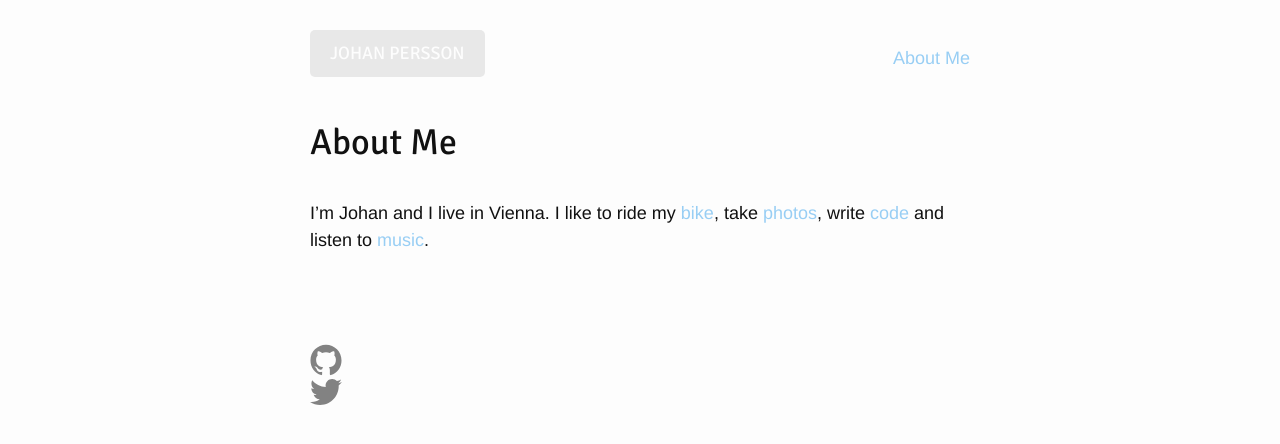
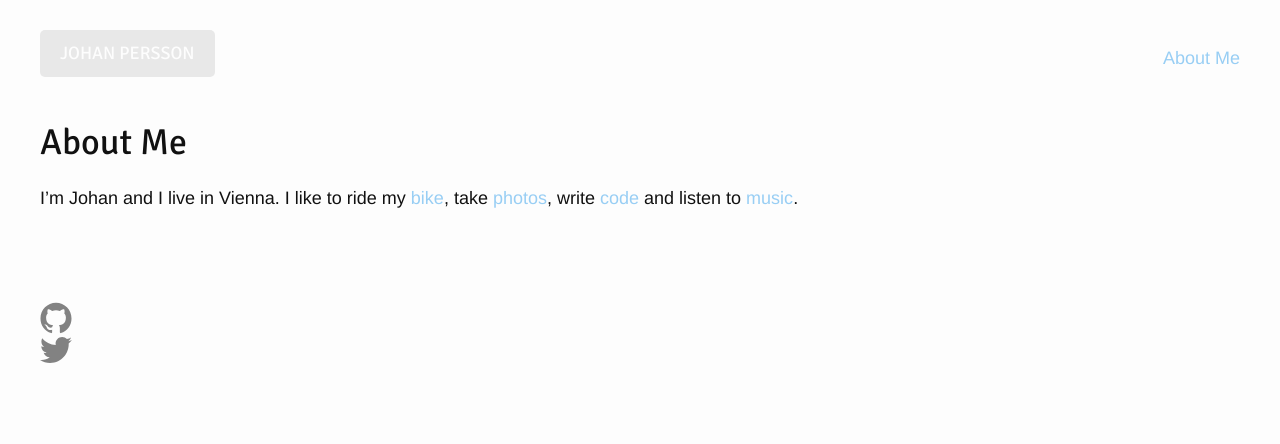
Before and after one commit to jpersson/jpersson.github.io, a Jekyll site: the page built from about.md, in a window 1280 px wide. Shown: the top 444 px of the page. Built offline with Jekyll 4.4.1, drawn with Linux system fonts in a browser that asks for light colours.

Commit message:
design changes
more focus on the picture, removed the location for now

```diff
--- a/_includes/photo.html
+++ b/_includes/photo.html
@@ -6,7 +6,7 @@
 	{% else %}
 	<img class="photo-img" src="{{ include.photo_url }}">
 	{% endif %}
-    {% if include.photo_position %}
+    {% if false %}
 	<a href="http://www.google.com/maps/place/{{include.photo_position}}">
 		<img class="photo-map" 			         			    src="https://maps.googleapis.com/maps/api/staticmap?center={{include.photo_position}}&scale=2&zoom=14&size=718x150&maptype=roadmap
 &markers=markers=color:red%7Clabel:%7C{{include.photo_position}}">
--- a/_sass/_base.scss
+++ b/_sass/_base.scss
@@ -164,20 +164,23 @@ pre {
  * Wrapper
  */
 .wrapper {
-    max-width: -webkit-calc(#{$content-width} - (#{$spacing-unit} * 2));
-    max-width:         calc(#{$content-width} - (#{$spacing-unit} * 2));
-    margin-right: auto;
-    margin-left: auto;
-    padding-right: $spacing-unit;
-    padding-left: $spacing-unit;
+//    max-width: -webkit-calc(#{$content-width} - (#{$spacing-unit} * 2));
+//    max-width:         calc(#{$content-width} - (#{$spacing-unit} * 2));
+	max-width: 100%;
+//    padding-right: $spacing-unit;
+//    padding-left: $spacing-unit;
     @extend %clearfix;
 
     @include media-query($on-laptop) {
         max-width: -webkit-calc(#{$content-width} - (#{$spacing-unit}));
         max-width:         calc(#{$content-width} - (#{$spacing-unit}));
-        padding-right: $spacing-unit / 2;
-        padding-left: $spacing-unit / 2;
     }
+
+    @include media-query($max-width) {
+		max-width: $max-width;
+	    margin-right: auto;
+	    margin-left: auto;
+	}
 }
 
 
--- a/_sass/_layout.scss
+++ b/_sass/_layout.scss
@@ -226,7 +226,7 @@
  * Posts
  */
 .post-header {
-    margin-bottom: $spacing-unit;
+    margin-bottom: 0px;
 	margin-left: $content-margin;
 	margin-right: $content-margin;
 }
@@ -280,11 +280,11 @@
 	.photo {
 		position: relative;
 		margin-top: 10px;
-		border-radius: 1px;
-		padding: 10px;
-		background-color: white;
-		border: 1px solid $grey-color-lighter;
-		box-shadow: 3px 3px 2px 0px $grey-color-lightest;
+//		border-radius: 1px;
+//		padding: 10px;
+//		background-color: white;
+//		border: 1px solid $grey-color-lighter;
+//		box-shadow: 3px 3px 2px 0px $grey-color-lightest;
 	}
 
 	.photo-map {
@@ -301,9 +301,10 @@
 	}
 
 	.photo-img {
-
+/*
 		border-top-right-radius: 1px;
 		border-top-left-radius: 1px;
+*/
 	}
 
 	img {
@@ -322,7 +323,7 @@
 	float: right;
 	position:absolute;
 	top:18px;
-	right:5px;
+	right:0px;
 	text-align: right;
 }
 
@@ -340,4 +341,5 @@
 	padding-left: 10px;
 	padding-right: 10px;
 	margin: 5px;
+	margin-right: 0px;
 }
--- a/css/main.scss
+++ b/css/main.scss
@@ -29,6 +29,8 @@ $content-width:    800px;
 $on-palm:          500px;
 $on-laptop:        800px;
 
+$max-width:		   1200px;
+
 
 
 // Using media queries with like this:
--- a/index.html
+++ b/index.html
@@ -27,7 +27,7 @@ layout: default
       </li>
     {% endfor %}
   </ul>
-
+<!--
   <div class="pagination">
     {% if paginator.previous_page %}
       <a href="{{ paginator.previous_page_path }}" class="previous">Previous</a>
@@ -41,5 +41,5 @@ layout: default
       <span class="next ">Next</span>
     {% endif %}
   </div>
-
+-->
 </div>
```
